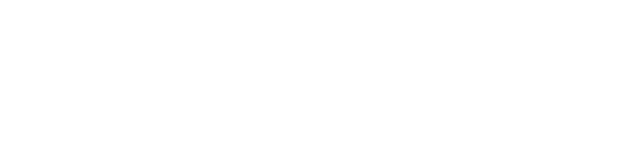
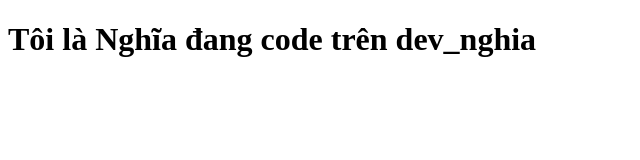
Before and after one commit to QuangKhai-dev/BCS14_BTCapstone, a website: page src/index.html in a window 1280 px wide. Shown: the whole page, without its empty margins (0-640 px from the left). Drawn offline with Linux system fonts and the light colour scheme.

Commit message:
vừa tạo dev_nghia và thêm mới

```diff
--- a/src/index.html
+++ b/src/index.html
@@ -25,7 +25,9 @@
 </head>
 
 <body>
+  <h1>Tôi là Nghĩa đang code trên dev_nghia
 
+  </h1>
 </body>
 
 </html>
```
